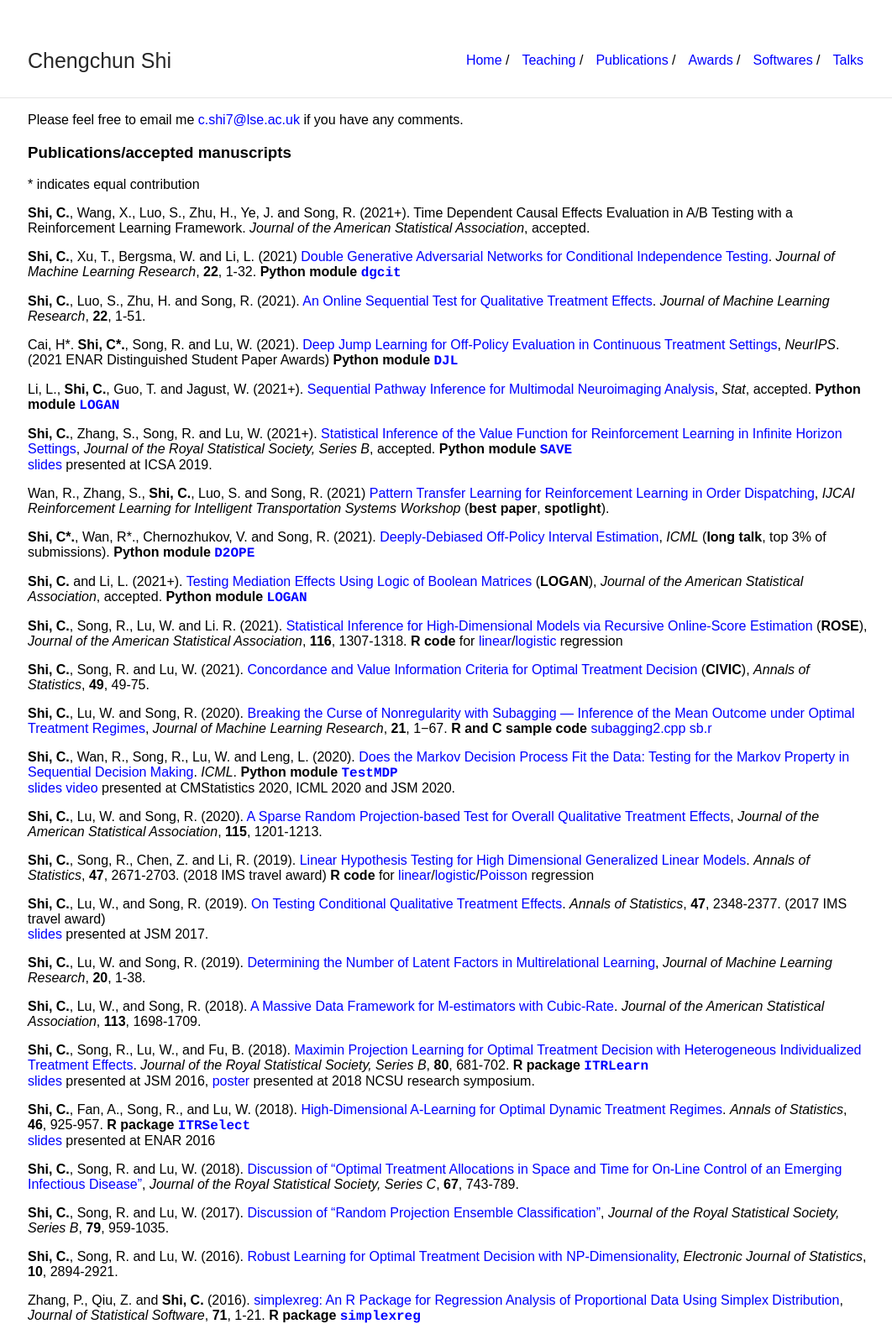
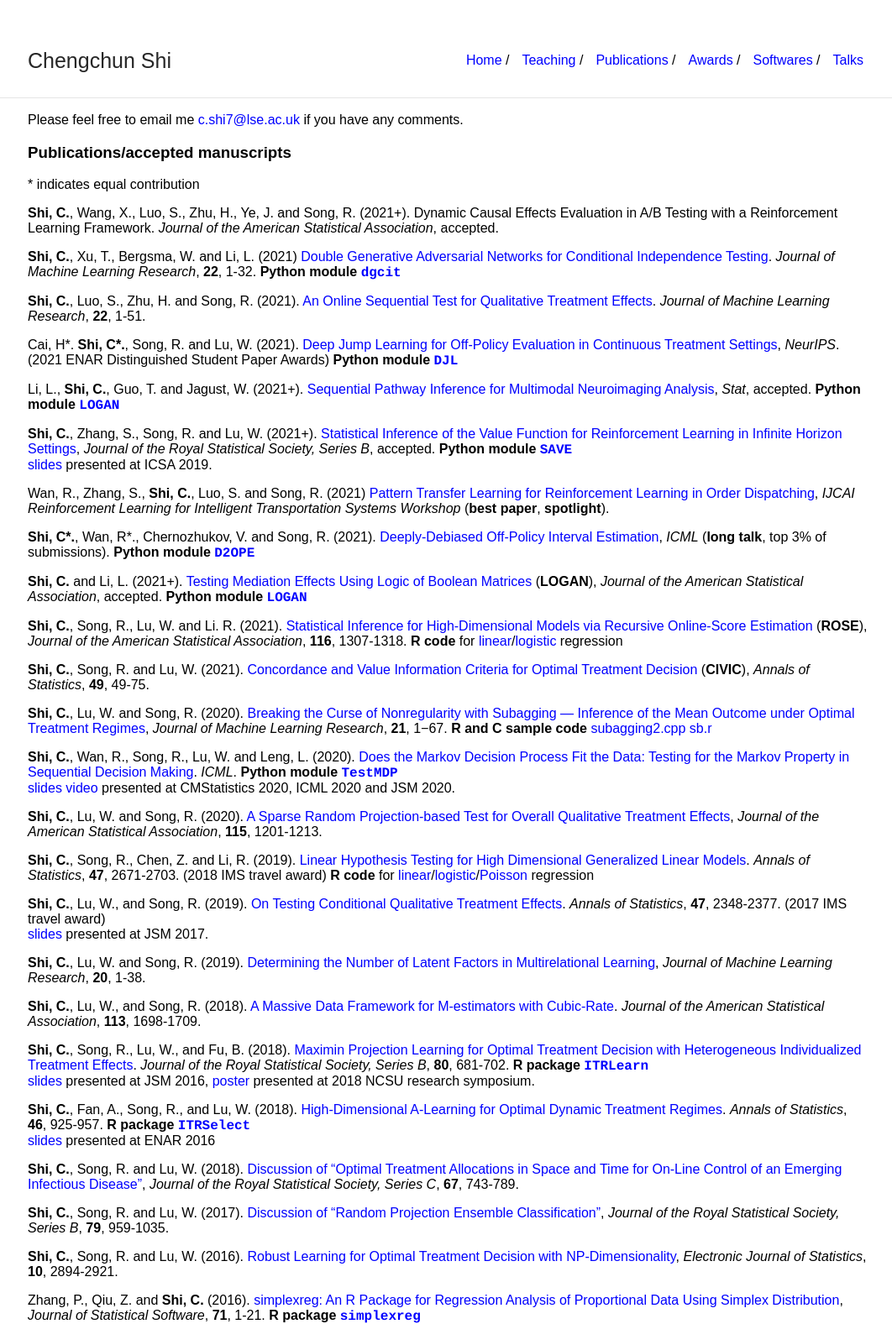
Before and after one commit to callmespring/callmespring.github.io, a Jekyll site: the page built from publication.md, in a window 1280 px wide. Shown: the whole page at 84% size, without its empty margins (107-1169 px from the left). Built offline with Jekyll 4.4.1, drawn with Linux system fonts in a browser that asks for light colours.

Commit message:
Update publication.md

```diff
--- a/publication.md
+++ b/publication.md
@@ -11,7 +11,7 @@ Please feel free to email me <c.shi7@lse.ac.uk> if you have any comments.
 
 \* indicates equal contribution
 
-**Shi, C.**, Wang, X., Luo, S., Zhu, H., Ye, J. and Song, R. (2021+). Time Dependent Causal Effects Evaluation in A/B Testing with a Reinforcement Learning Framework. _Journal of the American Statistical Association_, accepted.
+**Shi, C.**, Wang, X., Luo, S., Zhu, H., Ye, J. and Song, R. (2021+). Dynamic Causal Effects Evaluation in A/B Testing with a Reinforcement Learning Framework. _Journal of the American Statistical Association_, accepted.
 
 **Shi, C.**, Xu, T., Bergsma, W. and Li, L. (2021) [Double Generative Adversarial Networks for Conditional Independence Testing](https://jmlr.org/papers/volume22/21-0294/21-0294.pdf). _Journal of Machine Learning Research_, **22**, 1-32.
 **Python module** [<span style="font-family:courier;">**dgcit**</span>](https://github.com/callmespring/dgcit)
```
